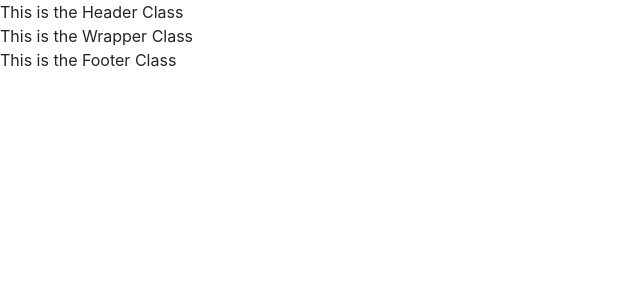
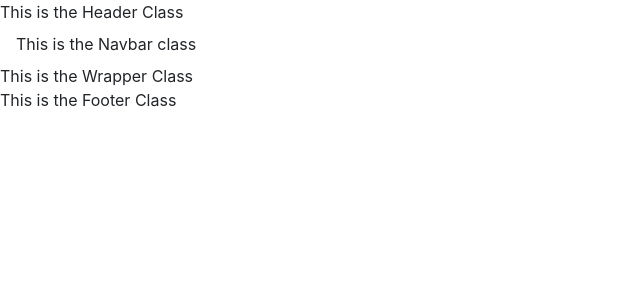
Before and after one commit to RvDstudio/RvReact, a React (Create React App) app: page / in a window 1280 px wide. Shown: the top 300 px of the page, without its empty margins (0-640 px from the left). Built offline with nearby package versions, Linux system fonts and the light colour scheme.

Commit message:
Edit the navbar

```diff
--- a/src/App.js
+++ b/src/App.js
@@ -2,8 +2,9 @@ import React, { Component } from 'react';
 
 //Components
 import Header from './components/headerComponent/header';
+import Navbar from './components/navbarComponent/navbar'
+import Homepage from './components/pages/homepage'
 import Footer from './components/footerComponent/footer';
-import Homepage from './components/pages/homepage'
 
 //Default css
 import './Assets/css/default.min.css';
@@ -14,6 +15,8 @@ class App extends Component {
       <div className="App">
           <Header />
 
+          <Navbar />
+
           <Homepage />
 
           <Footer />
--- a/src/components/navbarComponent/navbar.js
+++ b/src/components/navbarComponent/navbar.js
@@ -6,8 +6,8 @@ class Navbar extends Component {
   render() {
     return (
       <nav>
-          <div className="logo">
-              RvDesignStudio
+          <div className="navbar">
+              This is the Navbar class
           </div>
       </nav>
     );
```
